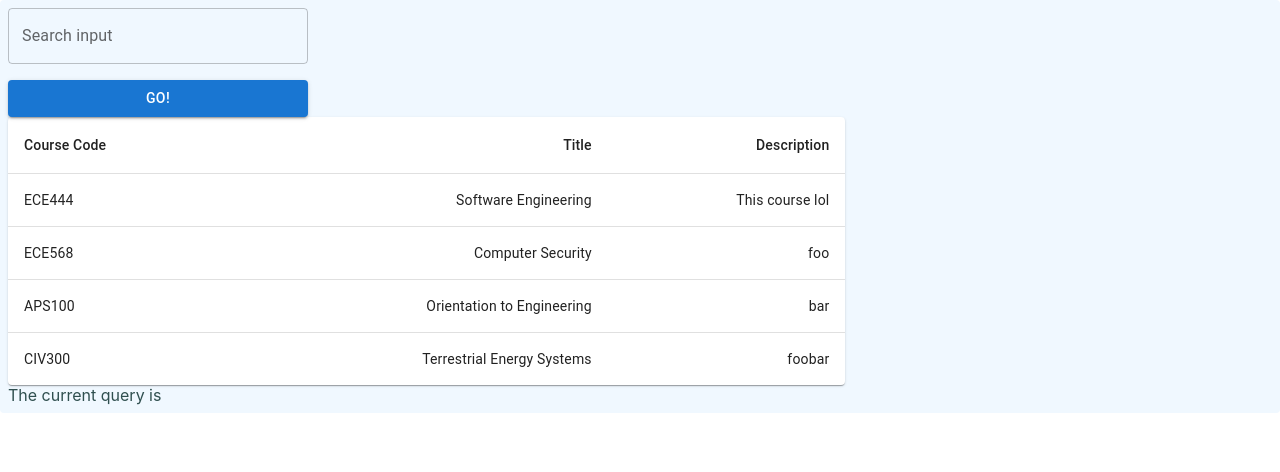
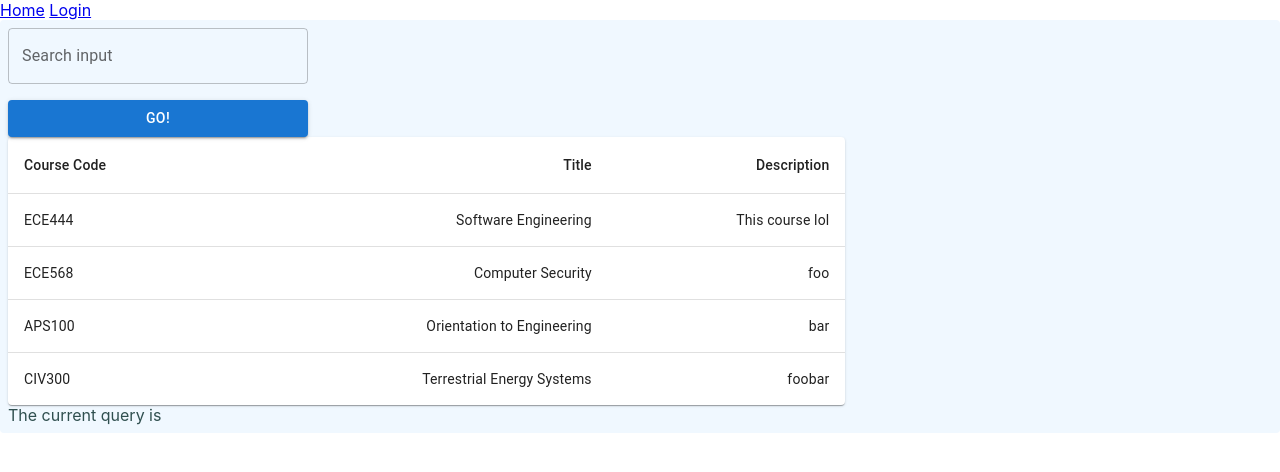
Before and after one commit to ECE444-2021Fall/project1-education-pathways-group-7-apollo, a React (Create React App) app in the folder ui/: page / in a window 1280 px wide. Shown: the top 472 px of the page. Built offline with nearby package versions, Linux system fonts and the light colour scheme.

Commit message:
Added boiler for react router, to allow login story to be done in parallel

```diff
--- a/ui/package.json
+++ b/ui/package.json
@@ -6,6 +6,7 @@
     "@emotion/react": "^11.4.1",
     "@emotion/styled": "^11.3.0",
     "@mui/material": "^5.0.3",
+    "@reach/router": "^1.3.4",
     "@testing-library/jest-dom": "^5.11.4",
     "@testing-library/react": "^11.1.0",
     "@testing-library/user-event": "^12.1.10",
--- /dev/null
+++ b/ui/src/components/SearchWithList.js
@@ -0,0 +1,39 @@
+import * as React from "react";
+import { styled } from "@mui/material/styles";
+import Box from "@mui/material/Box";
+import Grid from "@mui/material/Grid";
+import { SearchBar } from "./SearchBar";
+import { CourseList } from "./CourseList";
+
+const MainContainer = styled("div")({
+  color: "darkslategray",
+  backgroundColor: "aliceblue",
+  padding: 8,
+  borderRadius: 4,
+});
+
+const SearchAndCourse = () => {
+  const [currentQuery, setCurrentQuery] = React.useState("");
+  const [shownCourses, setShownCourses] = React.useState();
+  return (
+    <MainContainer>
+      <Box sx={{ flexGrow: 1 }}>
+        <Grid container spacing={2}>
+          <Grid item xs={8}>
+            <SearchBar setCurrentQuery={setCurrentQuery} />
+          </Grid>
+        </Grid>
+      </Box>
+      <Box sx={{ flexGrow: 1 }}>
+        <Grid container spacing={2}>
+          <Grid item xs={8}>
+            <CourseList />
+            <div>The current query is {currentQuery}</div>
+          </Grid>
+        </Grid>
+      </Box>
+    </MainContainer>
+  );
+};
+
+export { SearchAndCourse };
--- a/ui/src/mainPage/home.js
+++ b/ui/src/mainPage/home.js
@@ -1,38 +1,26 @@
 import * as React from "react";
-import { styled } from "@mui/material/styles";
-import Box from "@mui/material/Box";
-import Grid from "@mui/material/Grid";
-import { SearchBar } from "../components/SearchBar";
-import { CourseList } from "../components/CourseList";
+import { Link, Router } from "@reach/router";
+import { SearchAndCourse } from "../components/SearchWithList";
 
-const MainContainer = styled("div")({
-  color: "darkslategray",
-  backgroundColor: "aliceblue",
-  padding: 8,
-  borderRadius: 4,
-});
+const Login = () => (
+  <div>
+    <h2>Login</h2>
+  </div>
+);
 
 function Home() {
-  const [currentQuery, setCurrentQuery] = React.useState("");
-  const [shownCourses, setShownCourses] = React.useState();
   return (
-    <MainContainer>
-      <Box sx={{ flexGrow: 1 }}>
-        <Grid container spacing={2}>
-          <Grid item xs={8}>
-            <SearchBar setCurrentQuery={setCurrentQuery} />
-          </Grid>
-        </Grid>
-      </Box>
-      <Box sx={{ flexGrow: 1 }}>
-        <Grid container spacing={2}>
-          <Grid item xs={8}>
-            <CourseList />
-            <div>The current query is {currentQuery}</div>
-          </Grid>
-        </Grid>
-      </Box>
-    </MainContainer>
+    <>
+      <nav>
+        <Link to="/">Home</Link>
+        {"  "}
+        <Link to="login">Login</Link>
+      </nav>
+      <Router>
+        <SearchAndCourse path="/" />
+        <Login path="/login" />
+      </Router>
+    </>
   );
 }
 
```
Also changed, not shown: 1 other file (tests, documents, lock files or other folders).
